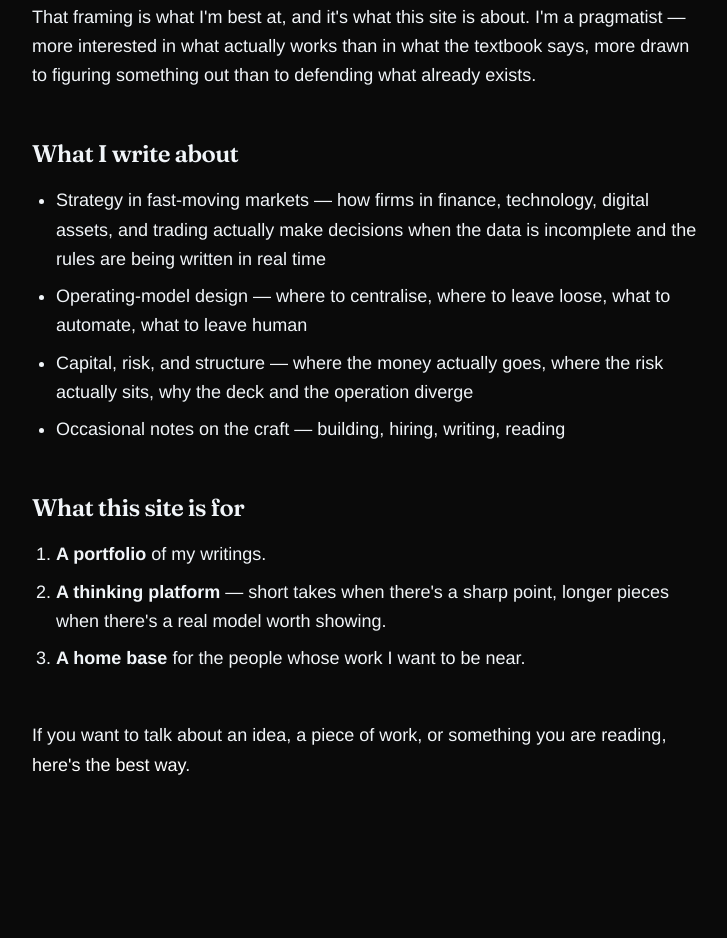
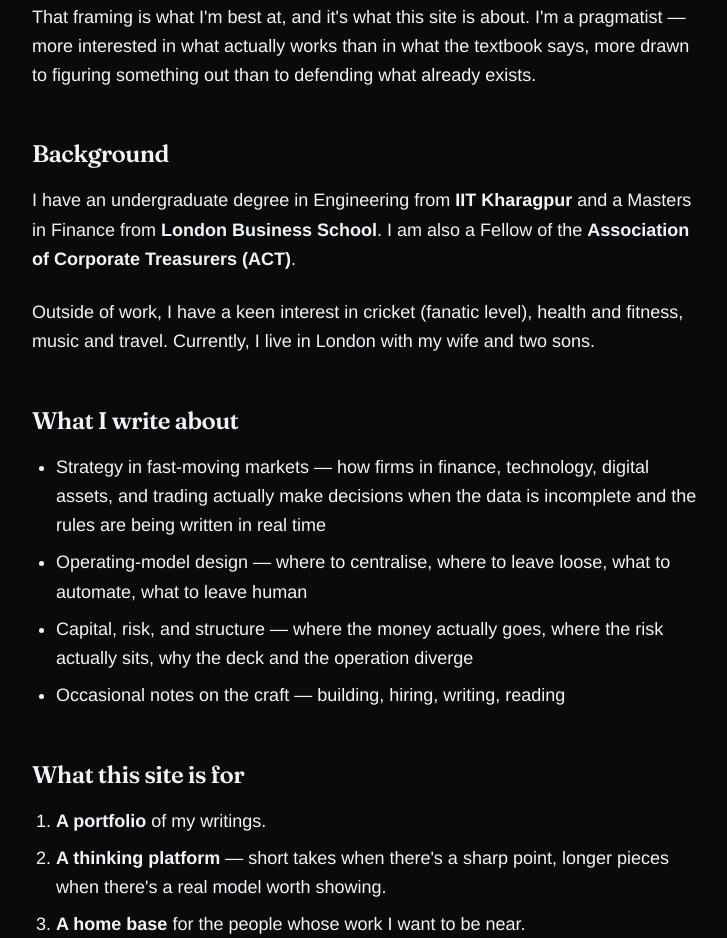
Before and after one commit to kherhim/signal-to-noise, an Astro site: page /about in a window 1280 px wide. Shown: the part 978-1916 px from the top of the page, without its empty margins (272-999 px from the left). Built offline with nearby package versions, Linux system fonts and the light colour scheme; Astro itself is replaced by a stand-in of ours.

Commit message:
About page: add Background section (education + outside-work)
Two-paragraph block between the thesis and "What I write about":

1. Education + qualification — IIT Kharagpur (undergrad Engineering),
   London Business School (Masters in Finance), Fellow of the
   Association of Corporate Treasurers (ACT). Institution names
   bolded, consistent with the lead paragraph's firm-name treatment.

2. Personal note — cricket (fanatic level), health and fitness,
   music and travel; lives in London with wife and two sons.

Fills in two of the gaps flagged in the /about audit (E-E-A-T
credentials + human warmth). The other three open follow-ups
("Where to start" featured-essays block, RSS subscribe cue, sector
tightening in the lead) remain unaddressed pending instruction.

Co-Authored-By: Claude Opus 4.7 (1M context) <noreply@anthropic.com>

```diff
--- a/src/pages/about.astro
+++ b/src/pages/about.astro
@@ -54,6 +54,22 @@ import BaseLayout from '../layouts/BaseLayout.astro';
       </p>
 
       <h2 class="text-2xl font-semibold tracking-tight text-fg mt-12 mb-4">
+        Background
+      </h2>
+      <p>
+        I have an undergraduate degree in Engineering from
+        <strong>IIT Kharagpur</strong> and a Masters in Finance from
+        <strong>London Business School</strong>. I am also a Fellow of the
+        <strong>Association of Corporate Treasurers (ACT)</strong>.
+      </p>
+
+      <p>
+        Outside of work, I have a keen interest in cricket (fanatic level),
+        health and fitness, music and travel. Currently, I live in London with
+        my wife and two sons.
+      </p>
+
+      <h2 class="text-2xl font-semibold tracking-tight text-fg mt-12 mb-4">
         What I write about
       </h2>
       <ul class="list-disc pl-6 space-y-2">
```
